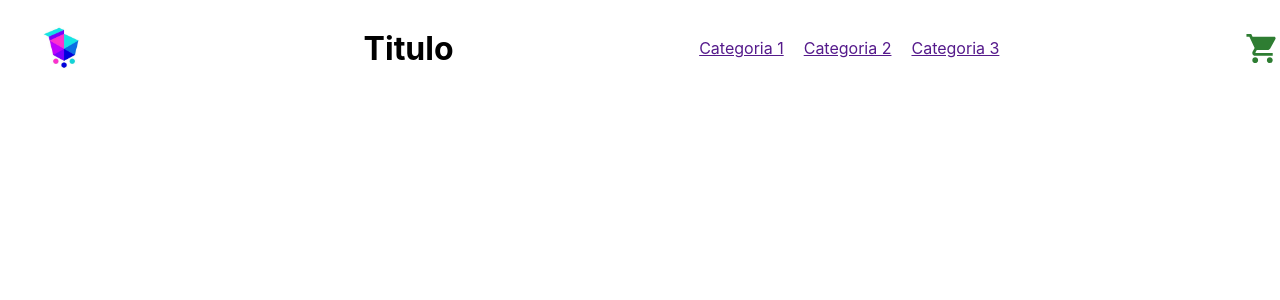
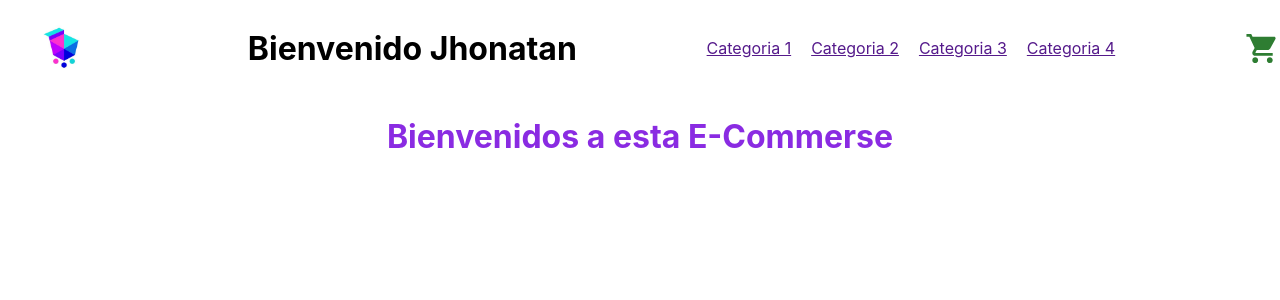
Before and after one commit to JhonatanPintos/E-commerse-React, a React (Create React App) app: page / in a window 1280 px wide. Shown: the top 300 px of the page. Built offline with nearby package versions, Linux system fonts and the light colour scheme.

Commit message:
se ajusto toda al app modificando carpetas y demas, tambien se agrego nuevo mnj en el sitio

```diff
--- a/src/App.js
+++ b/src/App.js
@@ -1,9 +1,19 @@
 import React from "react"
 import Navbar from "./Components/Navbar/Navbar"
+import { ItemListContainer } from "./ItemListContainer/ItemListContainer"
+const App = () =>{
 
-const App = () =>{
+    const mnjInicial = "Bienvenidos a esta E-Commerse"
+    const nombre = "Jhonatan"
+    const apellido = "Pintos"
+
     return (
-        <Navbar/>
+        <>
+        <Navbar nombre={nombre} id="1" apellido={apellido}>
+        </Navbar>
+        <ItemListContainer
+        greeting = {mnjInicial}/>
+        </>
     )
 }
 
--- /dev/null
+++ b/src/Components/Navbar/CartWdget.js
@@ -0,0 +1,9 @@
+import React from "react"
+import ShoppingCartIcon from '@mui/icons-material/ShoppingCart';
+
+
+export const CartWidget = () => {
+    return(
+    <ShoppingCartIcon color="success" fontSize="large" />
+    )
+}
--- /dev/null
+++ b/src/Components/Navbar/Nav/Nav.js
@@ -0,0 +1,19 @@
+import React from "react"
+
+export const Nav = ({categorias}) => {
+    return(
+        <nav>
+           <nav>
+            {categorias.map ((categoria)=>{
+                return <a key={categoria.id} style={styles.links} href="">{categoria.nombre}</a>
+            })}
+        </nav>
+        </nav>
+    )
+}
+
+const styles = {
+     links:{
+        padding: 10
+    }
+}
--- a/src/Components/Navbar/Navbar.js
+++ b/src/Components/Navbar/Navbar.js
@@ -1,20 +1,27 @@
 import React from "react"
 import logo from "../../assets/logo.jpg"
-import ShoppingCartIcon from '@mui/icons-material/ShoppingCart';
+import {Nav} from "./Nav/Nav"
+import { CartWidget } from "./CartWdget";
 //import "./Navbar.css"
 
-const Navbar = () => {
+const Navbar = ({nombre, apellido, id}) => {
+
+const categorias = [
+    {id:0, nombre: "Categoria 1"},
+    {id:1, nombre: "Categoria 2"},
+    {id:2, nombre: "Categoria 3"},
+    {id:3, nombre: "Categoria 4"}
+]
+
     return(
+        <>
         <header style={styles.container}>
         <img style={styles.imagen} src={logo} alt="logo" />
-        <h1>Titulo</h1>
-        <nav>
-            <a style={styles.links} href="">Categoria 1</a>
-            <a style={styles.links} href="">Categoria 2</a>
-            <a style={styles.links} href="">Categoria 3</a>
-        </nav>
-        <ShoppingCartIcon color="success" fontSize="large" />
+        <h1>Bienvenido {nombre}</h1>
+        <Nav categorias={categorias} />
+        <CartWidget />
         </header>
+        </>
     )
 }
 
@@ -27,9 +34,6 @@ const styles = {
     imagen:{
         width: "10%"
     },
-    links:{
-        padding: 10
-    }
 }
 
 
--- /dev/null
+++ b/src/ItemListContainer/ItemListContainer.css
@@ -0,0 +1,4 @@
+.titulo {
+    text-align: center;
+    color: blueviolet;
+}
--- /dev/null
+++ b/src/ItemListContainer/ItemListContainer.jsx
@@ -0,0 +1,8 @@
+import React from "react"
+import "./ItemListContainer.css"
+
+export const ItemListContainer = ({greeting}) => {
+    return(
+        <h1 className="titulo">{greeting}</h1>
+    )
+}
```
